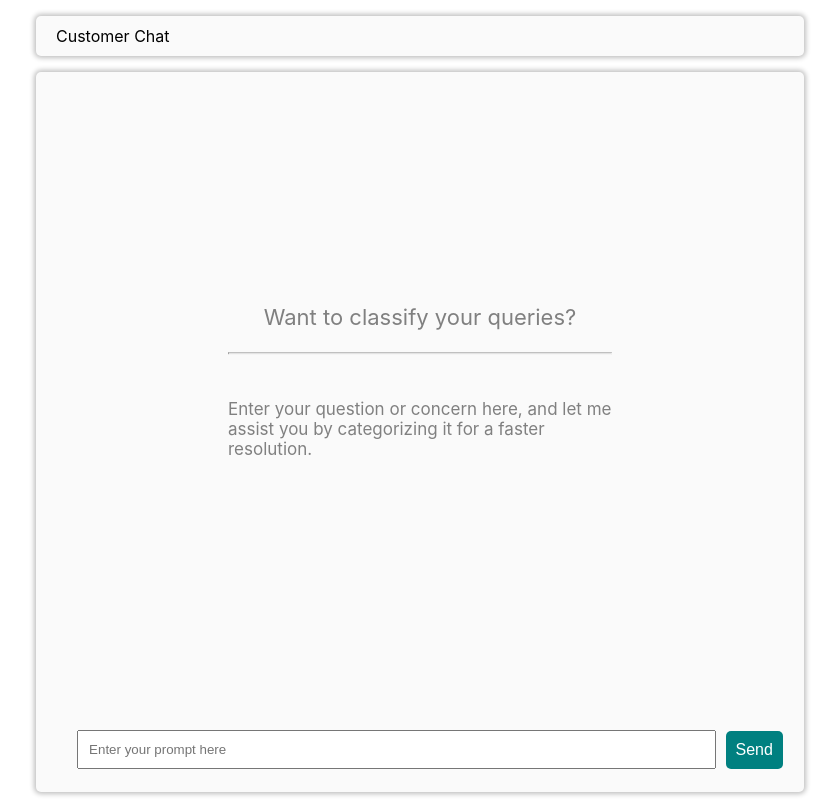
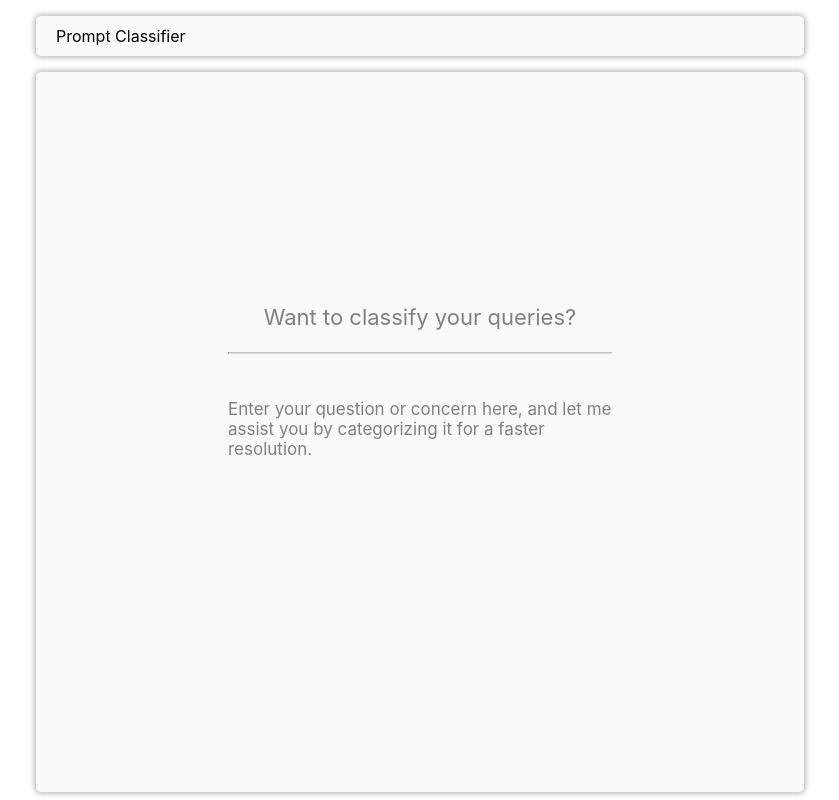
Before and after one commit to Ahtii/prompt_classifier_ui, a React (Create React App) app: page / in a window 1280 px wide. Shown: the whole page, without its empty margins (220-1059 px from the left). Built offline with nearby package versions, Linux system fonts and the light colour scheme.

Commit message:
Added canvas component

```diff
--- a/src/App.js
+++ b/src/App.js
@@ -1,11 +1,12 @@
 import logo from './logo.svg';
 import React, {useState} from 'react'
 import Message from './components/Message.js'
+import Canvas from './components/Canvas.js'
 
 function App() {
   return (
     <div className="App">
-        <Message />
+        <Canvas />
     </div>
   );
 }
--- /dev/null
+++ b/src/components/Canvas.css
@@ -0,0 +1,41 @@
+.canvas {
+    margin-left: 20%;
+    margin-right: 20%;
+    height: 90vh;
+}
+
+.canvas-title {
+    padding: 10px;
+    padding-left: 20px;
+    background: rgb(250, 250, 250);
+    border-radius: 5px;
+    box-shadow: 0px 0px 5px 2px silver;
+}
+
+.canvas-body {
+    height: 100%;
+    background: rgb(250, 250, 250);
+    box-shadow: 0px 0px 5px 2px silver;
+    position: relative;
+    border-radius: 5px;
+}
+
+.canvas-placeholder {
+    position: absolute;
+    top: 40%;
+    left: 50%;
+    color: gray;
+    transform: translate(-50%, -40%);
+}
+
+.canvas-placeholder-title {
+    font-size: 22px;
+    display: flex;
+    align-items: center;
+    justify-content: center;
+}
+
+.canvas-placeholder-body {
+    font-size: 17px;
+    justify-content: center;
+}
--- /dev/null
+++ b/src/components/Canvas.js
@@ -0,0 +1,27 @@
+import React, { Component } from 'react'
+import './Canvas.css'
+
+class Canvas extends Component {
+    render() {
+        return (
+            <div className="canvas">
+                <p className="canvas-title"> Prompt Classifier </p>
+                <div className="canvas-body">
+                    <div className="canvas-placeholder">
+                        <p className="canvas-placeholder-title">
+                            Want to classify your queries?
+                        </p>
+                        <hr />
+                        <br />
+                        <p className="canvas-placeholder-body">
+                            Enter your question or concern here, and let me assist you by categorizing it
+                            for a faster resolution.
+                        </p>
+                    </div>
+                </div>
+            </div>
+        )
+    }
+}
+
+export default Canvas
```
